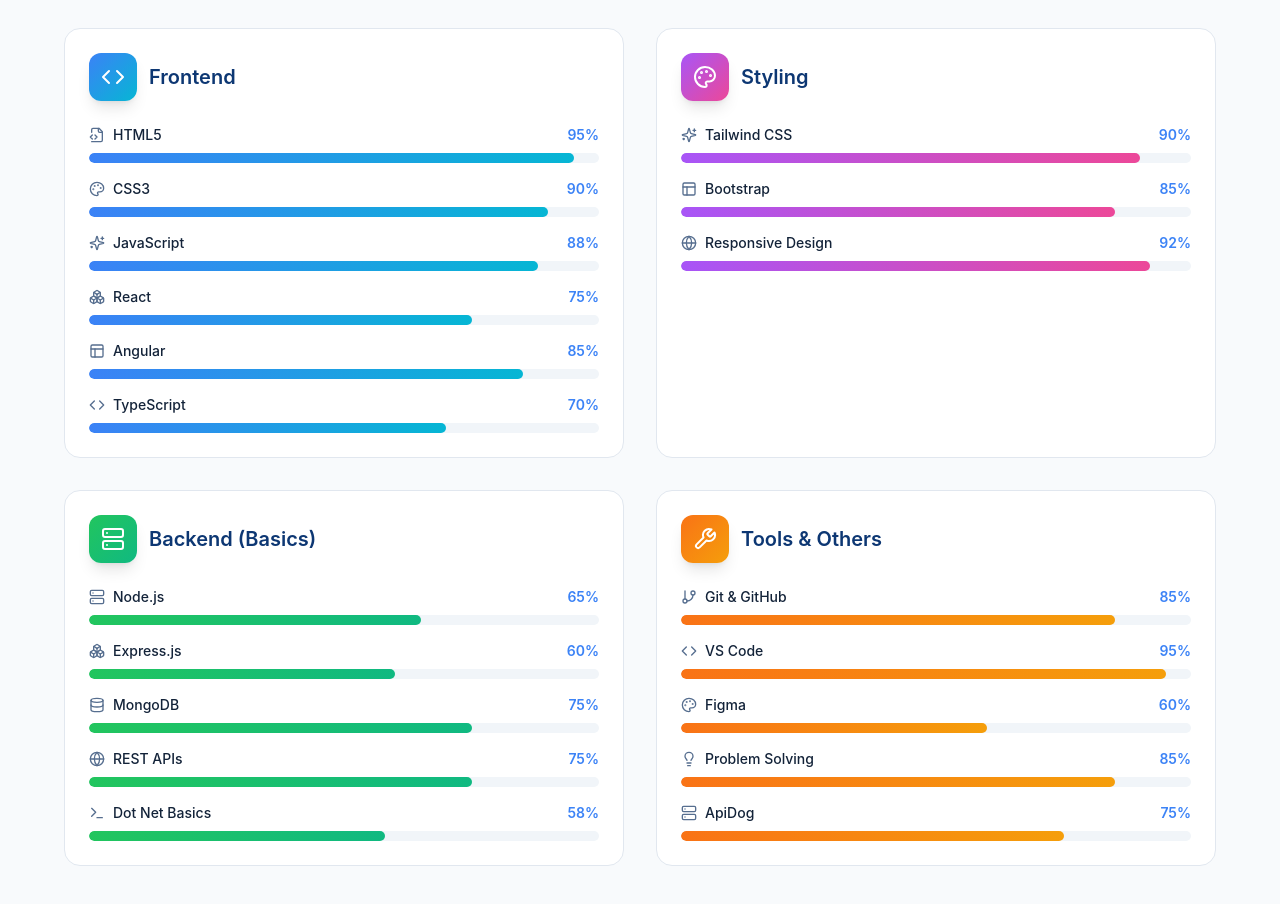
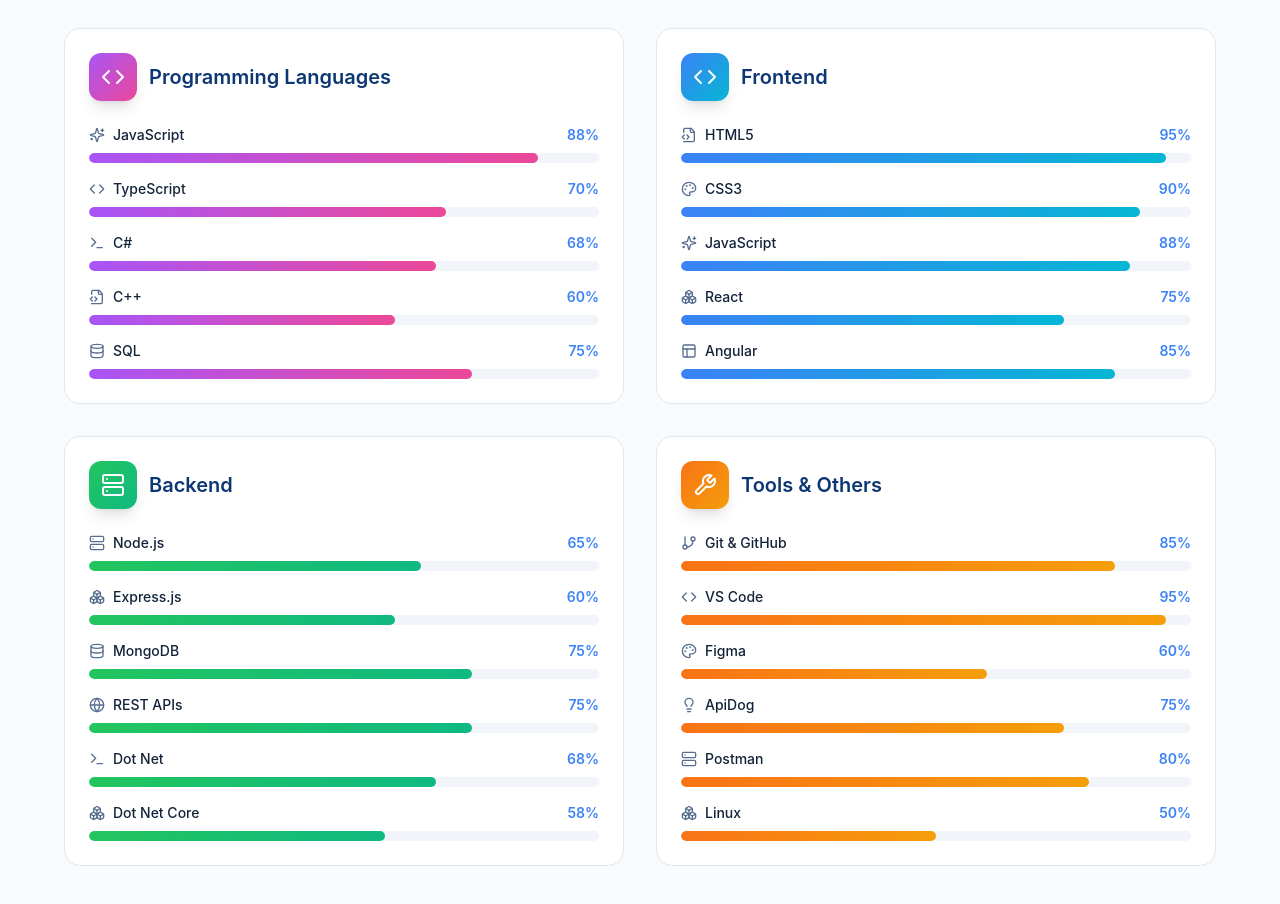
Before and after one commit to Yadav003/vikas_portfolio-website, a React (Vite) app: page / in a window 1280 px wide. Shown: the part 2080-2984 px from the top of the page. Built offline with nearby package versions, Linux system fonts and the light colour scheme; the HTML template or start-up script is replaced by a standard one.

Commit message:
Refactor skill categories in Skills component: add Programming Languages, update Backend title, and modify skills list

```diff
--- a/src/components/Skills.tsx
+++ b/src/components/Skills.tsx
@@ -19,6 +19,18 @@ import {
 
 const skillCategories = [
   {
+    title: "Programming Languages",
+    icon: Code,
+    color: "from-purple-500 to-pink-500",
+    skills: [
+      { name: "JavaScript", level: 88, icon: Sparkles },
+      { name: "TypeScript", level: 70, icon: Code },
+      { name: "C#", level: 68, icon: Terminal },
+      { name: "C++", level: 60, icon: FileCode2 },
+      { name: "SQL", level: 75, icon: Database },
+    ],
+  },
+  {
     title: "Frontend",
     icon: Code,
     color: "from-blue-500 to-cyan-500",
@@ -28,22 +40,22 @@ const skillCategories = [
       { name: "JavaScript", level: 88, icon: Sparkles },
       { name: "React", level: 75, icon: Boxes },
       { name: "Angular", level: 85, icon: Layout },
-      { name: "TypeScript", level: 70, icon: Code },
     ],
   },
+  // {
+  //   title: "Styling",
+  //   icon: Palette,
+  //   color: "from-purple-500 to-pink-500",
+  //   skills: [
+  //     { name: "Tailwind CSS", level: 90, icon: Sparkles },
+  //     { name: "Bootstrap", level: 85, icon: Layout },
+  //     // { name: "SCSS/SASS", level: 80, icon: Palette },
+  //     { name: "Responsive Design", level: 92, icon: Globe },
+  //     { name: "CSS Modules", level: 75, icon: Boxes },
+  //   ],
+  // },
   {
-    title: "Styling",
-    icon: Palette,
-    color: "from-purple-500 to-pink-500",
-    skills: [
-      { name: "Tailwind CSS", level: 90, icon: Sparkles },
-      { name: "Bootstrap", level: 85, icon: Layout },
-      // { name: "SCSS/SASS", level: 80, icon: Palette },
-      { name: "Responsive Design", level: 92, icon: Globe },
-    ],
-  },
-  {
-    title: "Backend (Basics)",
+    title: "Backend",
     icon: Server,
     color: "from-green-500 to-emerald-500",
     skills: [
@@ -51,7 +63,8 @@ const skillCategories = [
       { name: "Express.js", level: 60, icon: Boxes },
       { name: "MongoDB", level: 75, icon: Database },
       { name: "REST APIs", level: 75, icon: Globe },
-      { name: "Dot Net Basics", level: 58, icon: Terminal },
+      { name: "Dot Net ", level: 68, icon: Terminal },
+      { name: "Dot Net Core", level: 58, icon: Boxes },
     ],
   },
   {
@@ -62,8 +75,9 @@ const skillCategories = [
       { name: "Git & GitHub", level: 85, icon: GitBranch },
       { name: "VS Code", level: 95, icon: Code },
       { name: "Figma", level: 60, icon: Palette },
-      { name: "Problem Solving", level: 85, icon: Lightbulb },
-      { name: "ApiDog", level: 75, icon: Server },
+      { name: "ApiDog", level: 75, icon: Lightbulb },
+      { name: "Postman", level: 80, icon: Server },
+      { name: "Linux", level: 50, icon: Boxes },
     ],
   },
 ];
```
